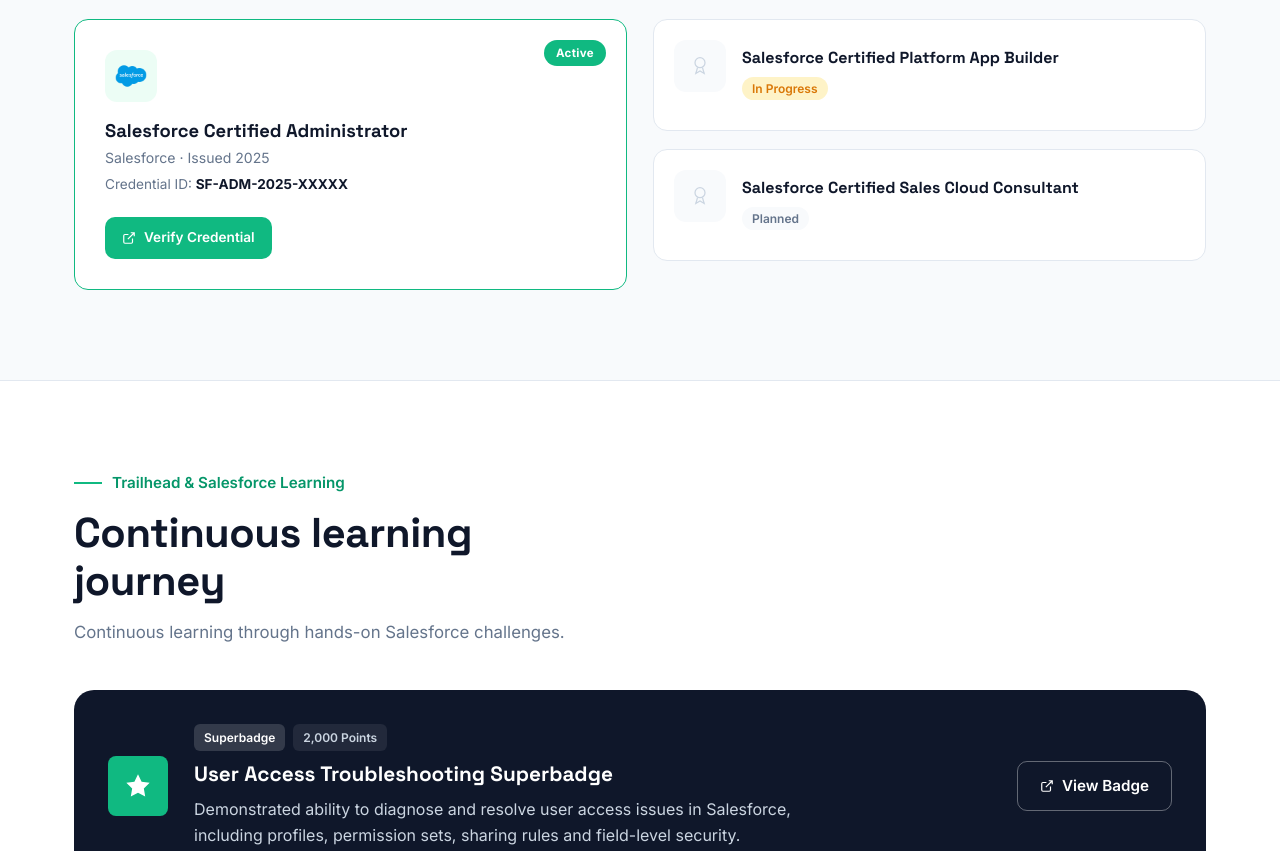
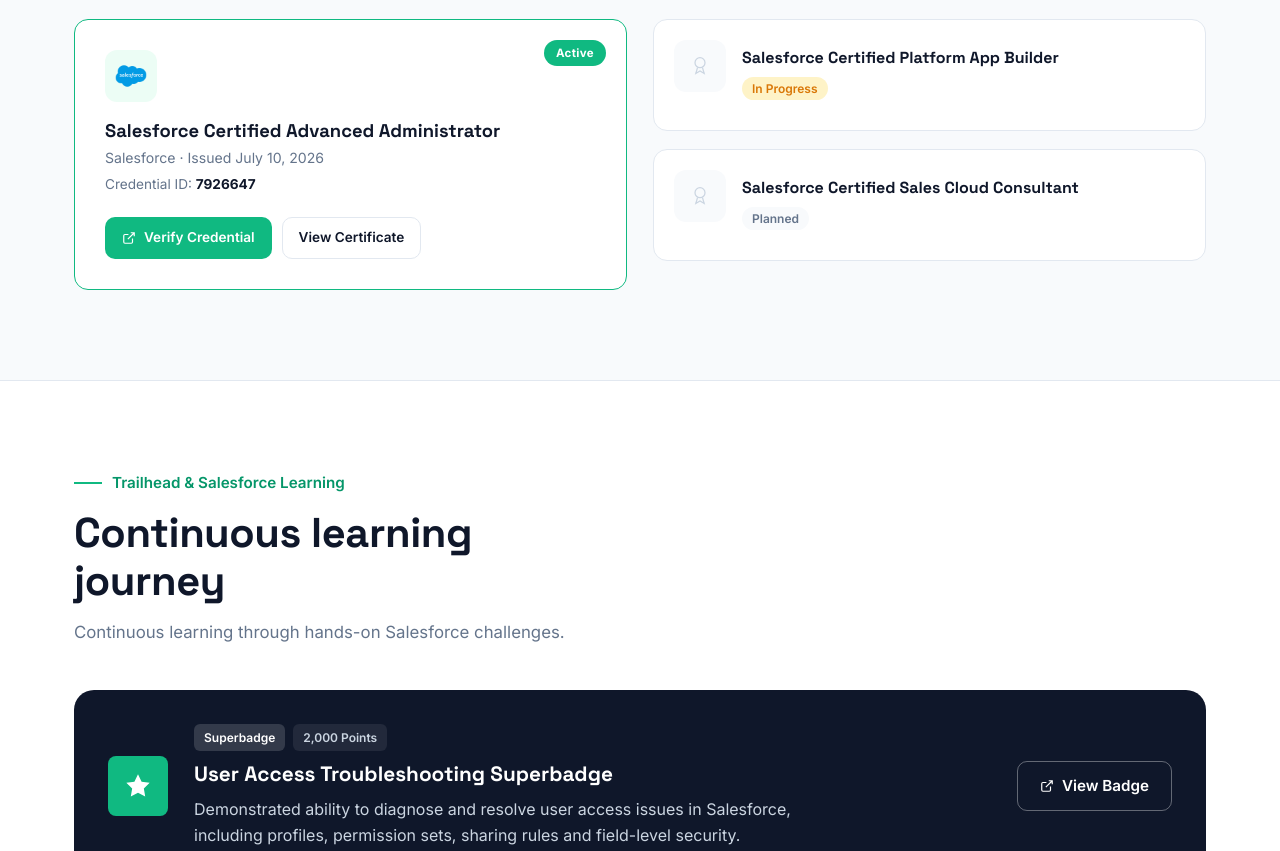
Before and after one commit to okuhlejuly/July_portfolio_2026, a plain HTML site: page index.html in a window 1280 px wide. Shown: the part 3600-4451 px from the top of the page. Drawn offline with Linux system fonts and the light colour scheme.

Commit message:
portfolio_version 4

```diff
--- a/index.html
+++ b/index.html
@@ -150,13 +150,18 @@
           <div class="cert-icon">
             <img src="assets/icons/icons8-salesforce-48.png" alt="Salesforce">
           </div>
-          <h3>Salesforce Certified Administrator</h3>
-          <p class="cert-meta">Salesforce · Issued 2025</p>
-          <p class="cert-id">Credential ID: <strong>SF-ADM-2025-XXXXX</strong></p>
-          <a href="#" class="btn btn-primary btn-sm">
-            <svg width="14" height="14" viewBox="0 0 24 24" fill="none" stroke="currentColor" stroke-width="2"><path d="M18 13v6a2 2 0 0 1-2 2H5a2 2 0 0 1-2-2V8a2 2 0 0 1 2-2h6M15 3h6v6M10 14L21 3"/></svg>
-            Verify Credential
-          </a>
+          <h3>Salesforce Certified Advanced Administrator</h3>
+          <p class="cert-meta">Salesforce · Issued July 10, 2026</p>
+          <p class="cert-id">Credential ID: <strong>7926647</strong></p>
+          <div class="cert-actions">
+            <a href="https://sforce.co/verifycerts" class="btn btn-primary btn-sm" target="_blank" rel="noopener noreferrer">
+              <svg width="14" height="14" viewBox="0 0 24 24" fill="none" stroke="currentColor" stroke-width="2"><path d="M18 13v6a2 2 0 0 1-2 2H5a2 2 0 0 1-2-2V8a2 2 0 0 1 2-2h6M15 3h6v6M10 14L21 3"/></svg>
+              Verify Credential
+            </a>
+            <a href="assets/Cert7926647_PlatformAdministrator_20260710%20%281%29.pdf" class="btn btn-secondary btn-sm" target="_blank" rel="noopener noreferrer">
+              View Certificate
+            </a>
+          </div>
         </article>
 
         <div class="cert-list">
@@ -251,7 +256,7 @@
             <p>Salesforce Administration · Flow Builder · Apex Basics · Data Management · Security &amp; Sharing · Reports &amp; Dashboards · REST API Integrations</p>
 
             <h4>Certifications</h4>
-            <p>Salesforce Certified Administrator (2025)</p>
+            <p>Salesforce Certified Advanced Administrator (2026) · Credential ID: 7926647</p>
           </div>
           <div class="cv-card-footer">
             <span>Last updated: 2026</span>
--- a/style.css
+++ b/style.css
@@ -351,6 +351,7 @@
 .cert-meta { font-size: 0.88rem; margin-bottom: 4px; }
 .cert-id { font-size: 0.85rem; margin-bottom: 22px; }
 .cert-id strong { color: var(--navy); }
+.cert-actions { display: flex; flex-wrap: wrap; gap: 10px; }
 
 .cert-list { display: flex; flex-direction: column; gap: 18px; }
 .cert-row {
```
Also changed, not shown: 1 other file.
